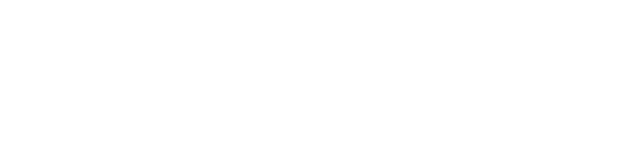
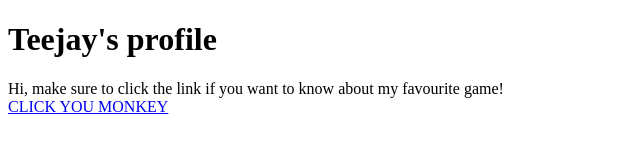
Before and after one commit to Teejay225-src/Laboratory-2, a plain HTML site: page index.html in a window 1280 px wide. Shown: the whole page, without its empty margins (0-640 px from the left). Drawn offline with Linux system fonts and the light colour scheme.

Commit message:
Update index.html

```diff
--- a/index.html
+++ b/index.html
@@ -9,6 +9,9 @@
           <meta name="9/11/24 5:00pm" content="dd-mm-yyyy">
     </head>
     <body>
+          <h1>Teejay's profile</h1>
+          <div>Hi, make sure to click the link if you want to know about my favourite game!</div>
+          <a href="games.html">CLICK YOU MONKEY</a>
 
 
     </body>
```
